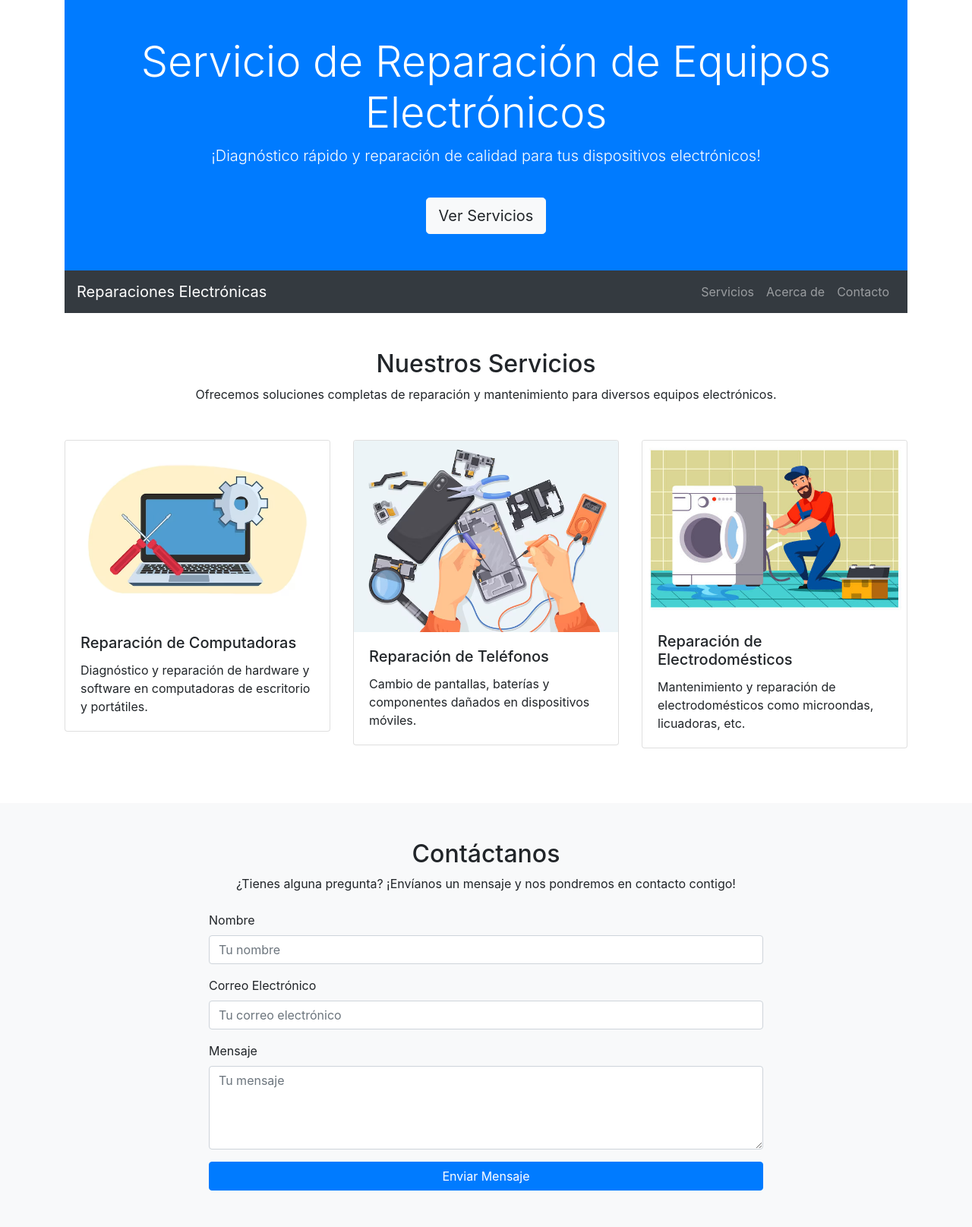
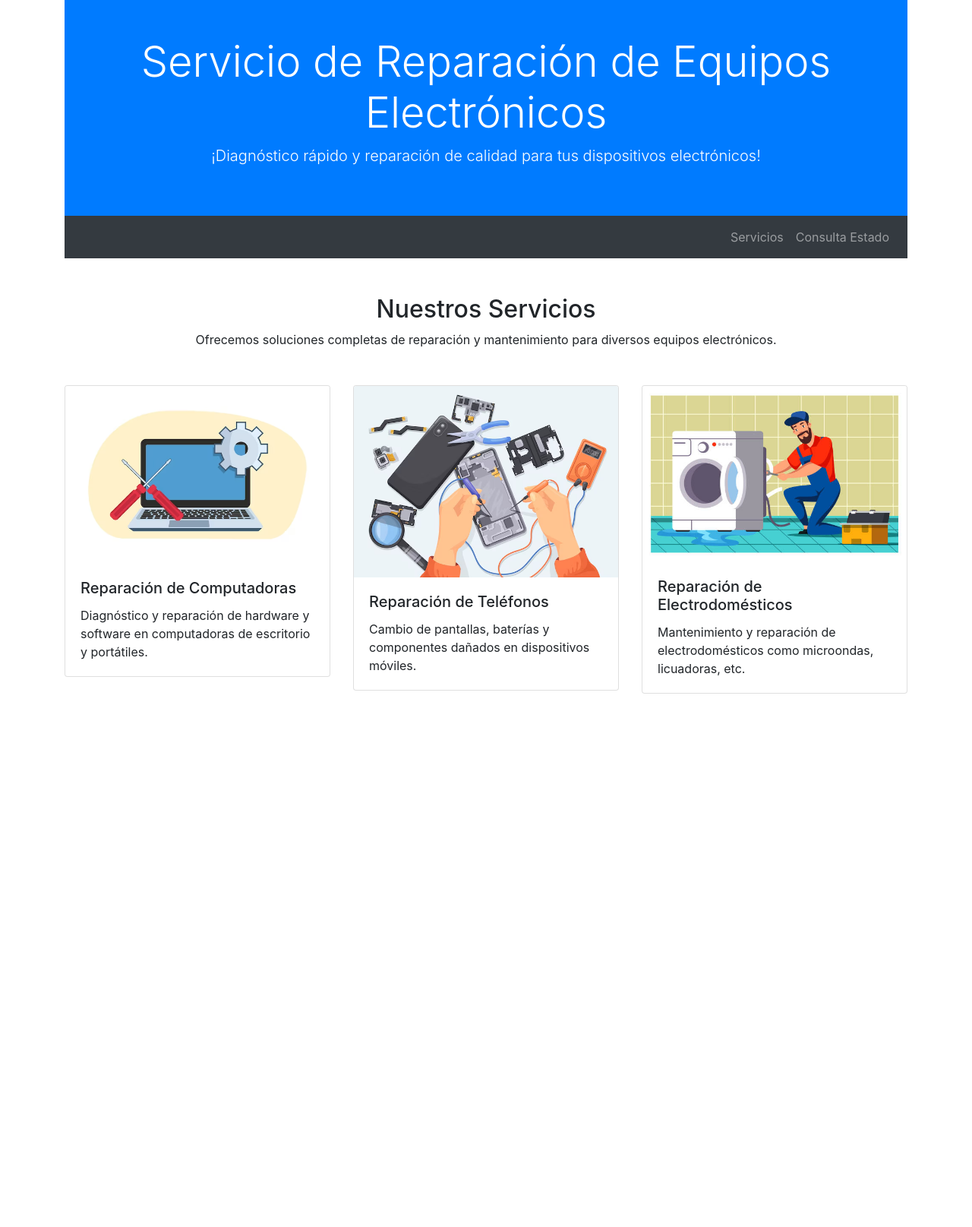
Before and after one commit to xoce97/reparaciones2024, a Django app: page / in a window 1280 px wide. Shown: the whole page at 76% size. After the commit the page ends 913 px from the top, so only its background shows below. Run offline with Django 5.2, Linux system fonts and the light colour scheme; some libraries are stand-ins or nearby versions.

Commit message:
Listo se ha terminado el proyecto

```diff
--- a/reparaciones2024/genera_remision/templates/home.html
+++ b/reparaciones2024/genera_remision/templates/home.html
@@ -20,15 +20,13 @@
     {% block barra %}
     <!-- Barra de navegación -->
     <nav class="navbar navbar-expand-lg navbar-dark bg-dark">
-        <a class="navbar-brand" href="#">Reparaciones Electrónicas</a>
         <button class="navbar-toggler" type="button" data-toggle="collapse" data-target="#navbarNav" aria-controls="navbarNav" aria-expanded="false" aria-label="Toggle navigation">
             <span class="navbar-toggler-icon"></span>
         </button>
         <div class="collapse navbar-collapse" id="navbarNav">
             <ul class="navbar-nav ml-auto">
                 <li class="nav-item"><a class="nav-link" href="#servicios">Servicios</a></li>
-                <li class="nav-item"><a class="nav-link" href="#acerca-de">Acerca de</a></li>
-                <li class="nav-item"><a class="nav-link" href="#contacto">Contacto</a></li>
+                <li class="nav-item"><a class="nav-link" href="{% url 'consulta_estado' %}">Consulta Estado</a></li>
             </ul>
         </div>
     </nav>
@@ -39,7 +37,6 @@
         <div class="container">
             <h1 class="display-4">Servicio de Reparación de Equipos Electrónicos</h1>
             <p class="lead">¡Diagnóstico rápido y reparación de calidad para tus dispositivos electrónicos!</p>
-            <a href="#servicios" class="btn btn-light btn-lg mt-4">Ver Servicios</a>
         </div>
     </header>
     {% endblock %}
@@ -83,35 +80,6 @@
             </div>
         </div>
     </section>
-
-
-    <!-- Sección de Contacto -->
-    <section id="contacto" class="bg-light py-5">
-        <div class="container">
-            <h2 class="text-center">Contáctanos</h2>
-            <p class="text-center mb-4">¿Tienes alguna pregunta? ¡Envíanos un mensaje y nos pondremos en contacto contigo!</p>
-            <div class="row justify-content-center">
-                <div class="col-md-8">
-                    <form method="POST">
-                        {% csrf_token %}
-                        <div class="form-group">
-                            <label for="nombre">Nombre</label>
-                            <input type="text" class="form-control" id="nombre" placeholder="Tu nombre">
-                        </div>
-                        <div class="form-group">
-                            <label for="email">Correo Electrónico</label>
-                            <input type="email" class="form-control" id="email" placeholder="Tu correo electrónico">
-                        </div>
-                        <div class="form-group">
-                            <label for="mensaje">Mensaje</label>
-                            <textarea class="form-control" id="mensaje" rows="4" placeholder="Tu mensaje"></textarea>
-                        </div>
-                        <button type="submit" class="btn btn-primary btn-block">Enviar Mensaje</button>
-                    </form>
-                </div>
-            </div>
-        </div>
-    </section>
     {% endblock %}
     {% block footer %}
     <!-- Footer -->
--- a/reparaciones2024/genera_remision/views.py
+++ b/reparaciones2024/genera_remision/views.py
@@ -1,19 +1,13 @@
 from django.db import models
-from django.shortcuts import render,redirect
-from django.http import HttpResponse
+from django.shortcuts import render
 from .models import Remision  # Asegúrate de que Remision es el modelo correcto
-from django.core.mail import send_mail
-from django.conf import settings
-from django.core.exceptions import ValidationError
-from django.core.validators import validate_email
 
 def home(request):
     return render(request,'home.html')
 
-
 def consulta_estado(request):
     if request.method == 'POST':
-        numero_estado = request.POST.get('numero_estado')
+        numero_estado = request.POST.get('numero_estado').strip()
 
         try:
             # Realizar la consulta en el modelo Remision
@@ -25,34 +19,3 @@ def consulta_estado(request):
         return render(request, 'consulta_estado.html', contexto)
 
     return render(request, 'consulta_estado.html')
-
-def enviar_contacto(request):
-    if request.method == 'POST':
-        nombre = request.POST.get('nombre').strip()
-        email = request.POST.get('email').strip()
-        mensaje = request.POST.get('mensaje').strip()
-
-        # Validar correo electrónico
-        try:
-            validate_email(email)
-        except ValidationError:
-            return HttpResponse("El correo electrónico no es válido", status=400)
-
-        # Configura el correo que se enviará
-        asunto = f"Nuevo mensaje de {nombre}"
-        mensaje_correo = f"Nombre: {nombre}\nCorreo: {email}\nMensaje:\n{mensaje}"
-        remitente = email  # El remitente es la persona que envió el mensaje
-
-        try:
-            send_mail(
-                asunto,
-                mensaje_correo,
-                remitente,  # De quién es el mensaje
-                [settings.EMAIL_RECIPIENT],  # A quién se enviará el mensaje (configurado en settings.py)
-                fail_silently=False,
-            )
-            return redirect('/')  # Redirigir a una página de agradecimiento después de enviar el mensaje
-        except Exception as e:
-            return HttpResponse(f"Error al enviar el mensaje: {e}", status=500)
-
-    return render(request, 'home.html')  # La página de contacto
```
Also changed, not shown: reparaciones2024/genera_remision/templates/consulta_estado.html (+10 -0 lines).
